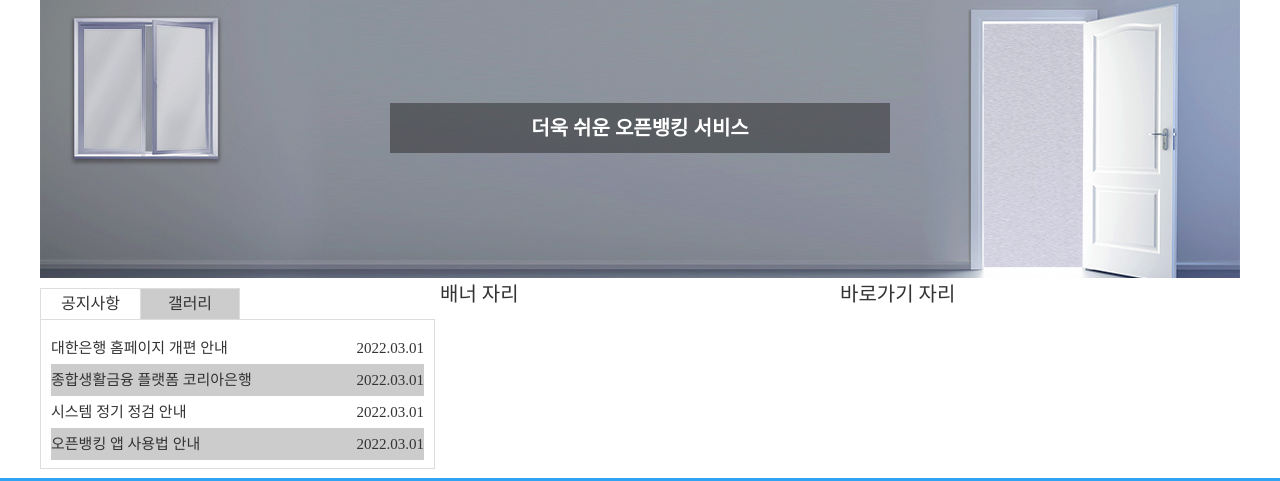
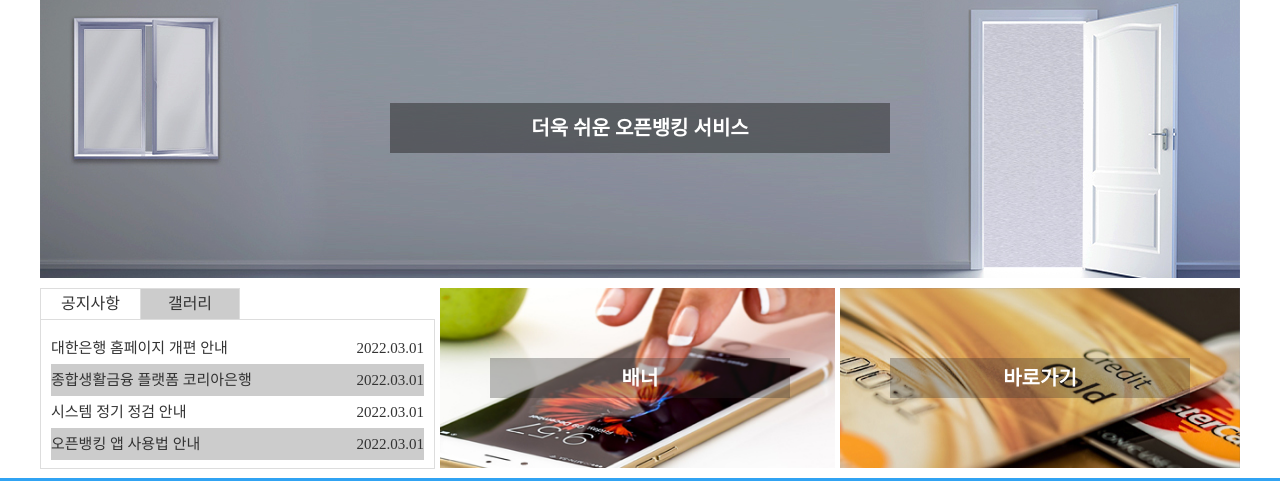
Before and after one commit to minseok06/WDG, a plain HTML site: page 코리아은행-contents/index.html in a window 1280 px wide. Shown: the part 122-603 px from the top of the page. Drawn offline with Linux system fonts and the light colour scheme.

Commit message:
잘 하고 있어

```diff
--- a/코리아은행-contents/css/style.css
+++ b/코리아은행-contents/css/style.css
@@ -208,13 +208,59 @@ header{
 }
 .banner{
     float: left;
-    width: 400px;
-    height: 200px;
+    width: 395px;
+    height: 180px;
+    margin-top: 10px;
+    margin-bottom: 10px;
+}
+.banner img{
+    float: left;
+    width: 395px;
+    height: 180px;
+}
+.bntext{
+    float: left;
+    width: 300px;
+    height: 40px;
+    position: absolute;
+    text-align: center;
+    color: #ffffff;
+    font-weight: bold;
+    line-height: 40px;
+    background-color: rgba(40, 40, 40, 0.3);
+    left: 450px;
+    top: 80px;
+}
+.banner img:hover{
+    opacity: 0.5;
 }
 .shortcut{
     float: right;
     width: 400px;
-    height: 200px;
+    height: 180px;
+    margin-top: 10px;
+    margin-bottom: 10px;
+}
+.shortcut img{
+    float: right;
+    width: 400px;
+    height: 180px;
+}
+.sctext{
+    float: right;
+    width: 300px;
+    height: 40px;
+    position: absolute;
+    text-align: center;
+    color: #ffffff;
+    font-weight: bold;
+    line-height: 40px;
+    background-color: rgba(40, 40, 40, 0.3);
+    left: 850px;
+    top: 80px;
+}
+.shortcut img:hover{
+    opacity: 0.5;
 }
 footer{
     width: 100%;
--- a/코리아은행-contents/index.html
+++ b/코리아은행-contents/index.html
@@ -123,10 +123,16 @@
 
            <div class="otherwrap">
             <div class="banner">
-                배너 자리
+                <a href="#">
+                    <h4 class="bntext">배너</h4>
+                    <img src="images/banner.jpg" alt="배너">
+                </a>
             </div>
             <div class="shortcut">
-                바로가기 자리
+                <a href="#">
+                    <h4 class="sctext">바로가기</h4>
+                    <img src="images/shortcut.jpg" alt="바로가기">
+                </a>
             </div>
            </div>
         </div>
```
